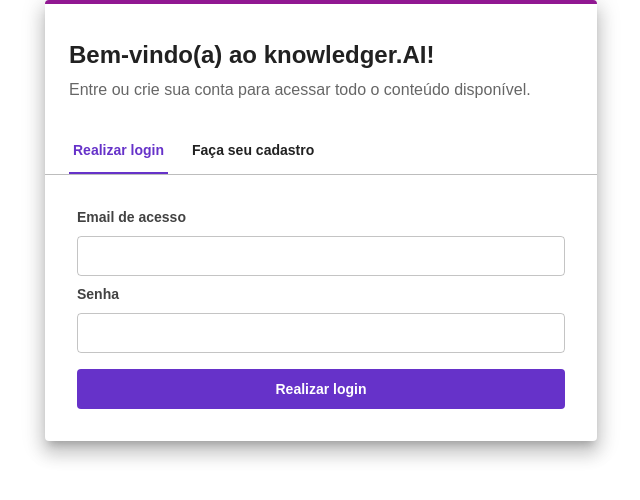
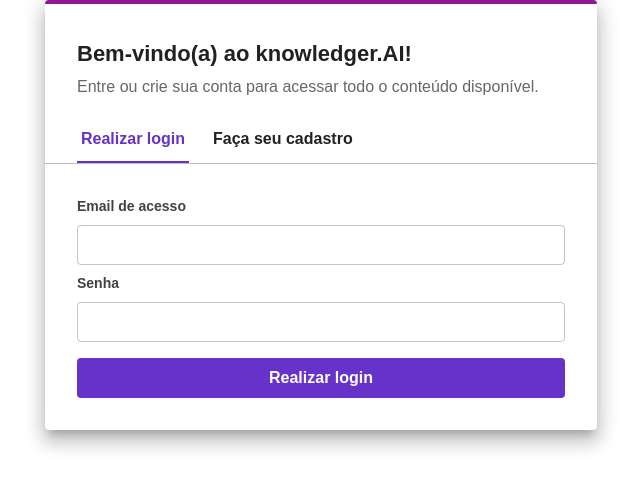
Before and after one commit to alexsmagalhaes/knowledge-application, a React (Vite) app in the folder frontend/: page /login in a window 1280 px wide. Shown: the top 500 px of the page, without its empty margins (319-959 px from the left). Built offline with nearby package versions, Linux system fonts and the light colour scheme; no server answers.

Commit message:
styles: update theme usage

```diff
--- a/frontend/src/components/ui/auth-form-card.tsx
+++ b/frontend/src/components/ui/auth-form-card.tsx
@@ -22,14 +22,14 @@
   return (
     <Container maxWidth="sm">
       <Paper elevation={12} sx={{ borderTop: "0.25rem #911892 solid" }}>
-        <Container
+        <Box
           maxWidth="sm"
           sx={{
             padding: 4,
             paddingBottom: 0,
             display: "flex",
             flexDirection: "column",
-            gap: 3,
+            gap: 2,
             borderBottom: "solid 1px",
             borderColor: grey[400],
           }}
@@ -37,7 +37,7 @@
           <Box>
             <Typography
               variant="h6"
-              sx={{ fontWeight: 700, marginBottom: "0.25rem" }}
+              sx={{ fontWeight: 700, marginBottom: "0.25rem", fontSize: 22 }}
             >
               Bem-vindo(a) ao knowledger.AI!
             </Typography>
@@ -52,7 +52,7 @@
               return <TabForm label={tab.title} />;
             })}
           </Tabs>
-        </Container>
+        </Box>
 
         {tabs[value].component}
       </Paper>
--- a/frontend/src/components/ui/button.tsx
+++ b/frontend/src/components/ui/button.tsx
@@ -17,9 +17,9 @@
       {...props}
       onClick={onClick}
       variant="contained"
-      sx={{
+      sx={(theme) => ({
         height: size === "small" ? "2.5rem" : "3rem",
-        fontSize: "0.875rem",
+        fontSize: theme.typography.body1.fontSize,
         fontWeight: 600,
         textTransform: "initial",
         padding: size === "small" ? "0 1.25rem" : "0 1.5rem",
@@ -29,7 +29,7 @@
           boxShadow: "none",
           backgroundColor: alpha(theme.palette.primary.main, 0.95),
         },
-      }}
+      })}
     >
       {children}
     </MuiButton>
--- a/frontend/src/components/ui/input.tsx
+++ b/frontend/src/components/ui/input.tsx
@@ -1,4 +1,5 @@
 import { Box, TextField, TextFieldProps, Typography } from "@mui/material";
+import { grey } from "@mui/material/colors";
 
 type TInputText = TextFieldProps & {
   topLabel?: string;
@@ -20,6 +21,7 @@
               height: 40,
               paddingX: "0rem",
               borderWidth: "2px",
+              color: grey[900],
             },
           },
         }}
--- a/frontend/src/components/ui/tab.tsx
+++ b/frontend/src/components/ui/tab.tsx
@@ -9,7 +9,7 @@
   return (
     <Tab
       {...props}
-      sx={{
+      sx={(theme) => ({
         paddingX: 0.5,
         paddingY: "0.75rem",
         height: "2.75rem",
@@ -17,7 +17,8 @@
         fontWeight: 600,
         marginRight: 2.5,
         color: grey[900],
-      }}
+        fontSize: theme.typography.body1.fontSize,
+      })}
     />
   );
 }
```
